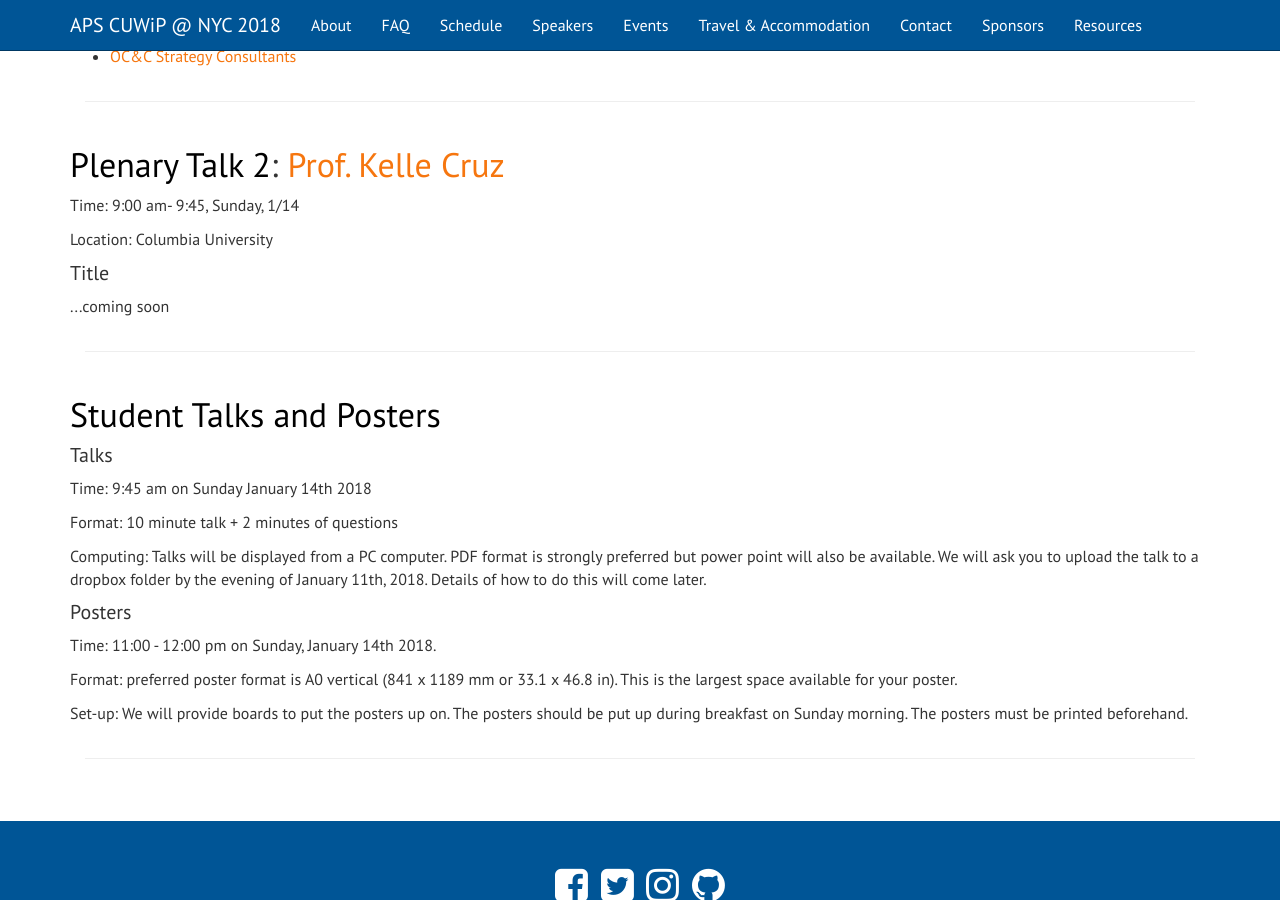
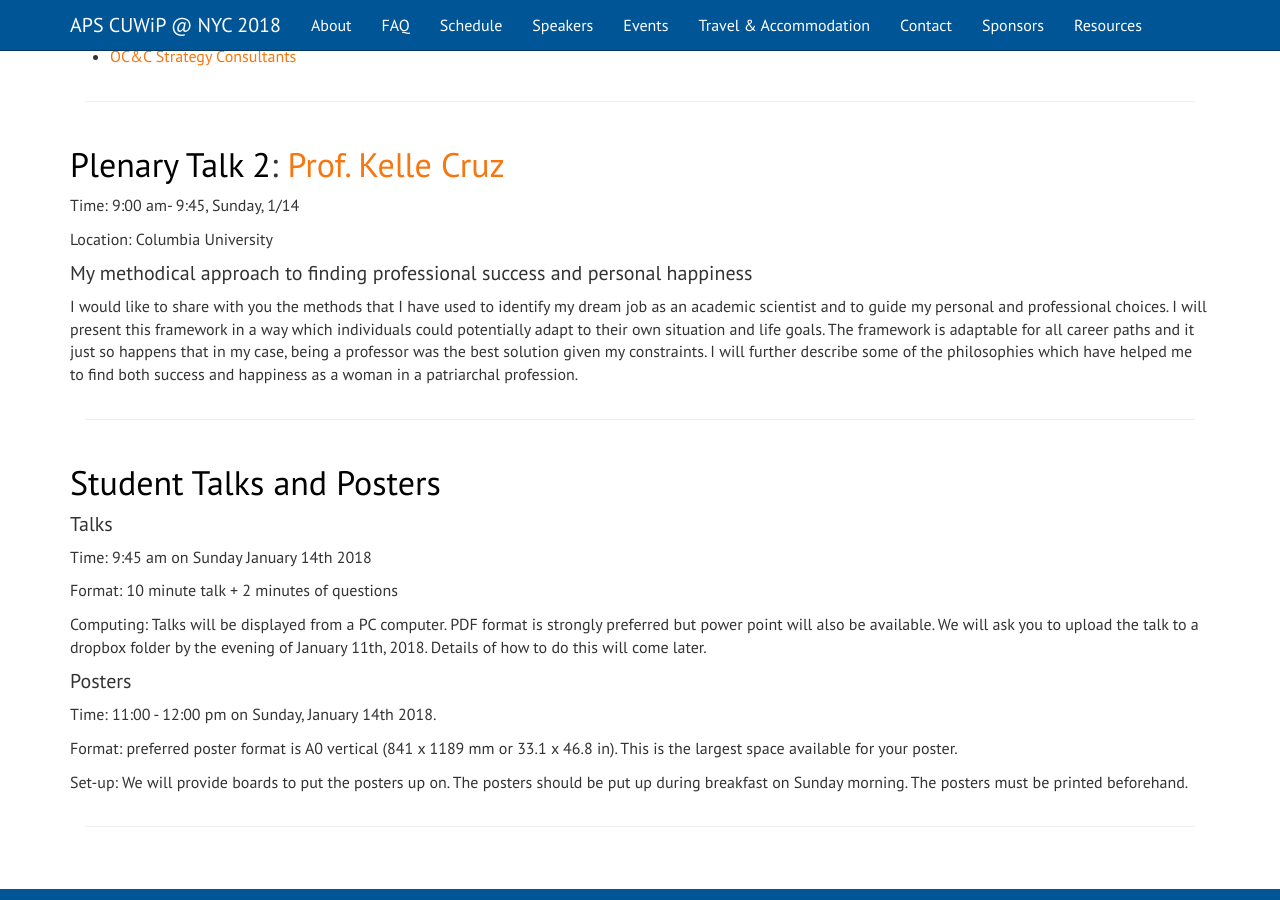
Before and after one commit to cuwip-nyc/cuwip-nyc.github.io, a Jekyll site: the page built from events.html, in a window 1280 px wide and 900 px high, scrolled down 3155 px. Built offline with Jekyll 4.4.1, drawn with Linux system fonts in a browser that asks for light colours; nearby versions of some CDN libraries.

Commit message:
add abstract

```diff
--- a/events.html
+++ b/events.html
@@ -148,8 +148,8 @@ order: 6
   <h2><a class="anchor" name="plenary2">Plenary Talk 2</a>: <a href="{{site.baseurl}}/speakers/#plenarySpeakers">Prof. Kelle Cruz</a></h2>
   <p>Time: 9:00 am- 9:45, Sunday, 1/14</p>
   <p>Location: Columbia University</p>
-    <h4>Title</h4>
-    <p>...coming soon</p>
+    <h4>My methodical approach to finding professional success and personal happiness</h4>
+    <p>I would like to share with you the methods that I have used to identify my dream job as an academic scientist and to guide my personal and professional choices. I will present this framework in a way which individuals could potentially adapt to their own situation and life goals. The framework is adaptable for all career paths and it just so happens that in my case, being a professor was the best solution given my constraints. I will further describe some of the philosophies which have helped me to find both success and happiness as a woman in a patriarchal profession.</p>
 </div>
 
 <hr>
```
Also changed, not shown: 1 other file.
